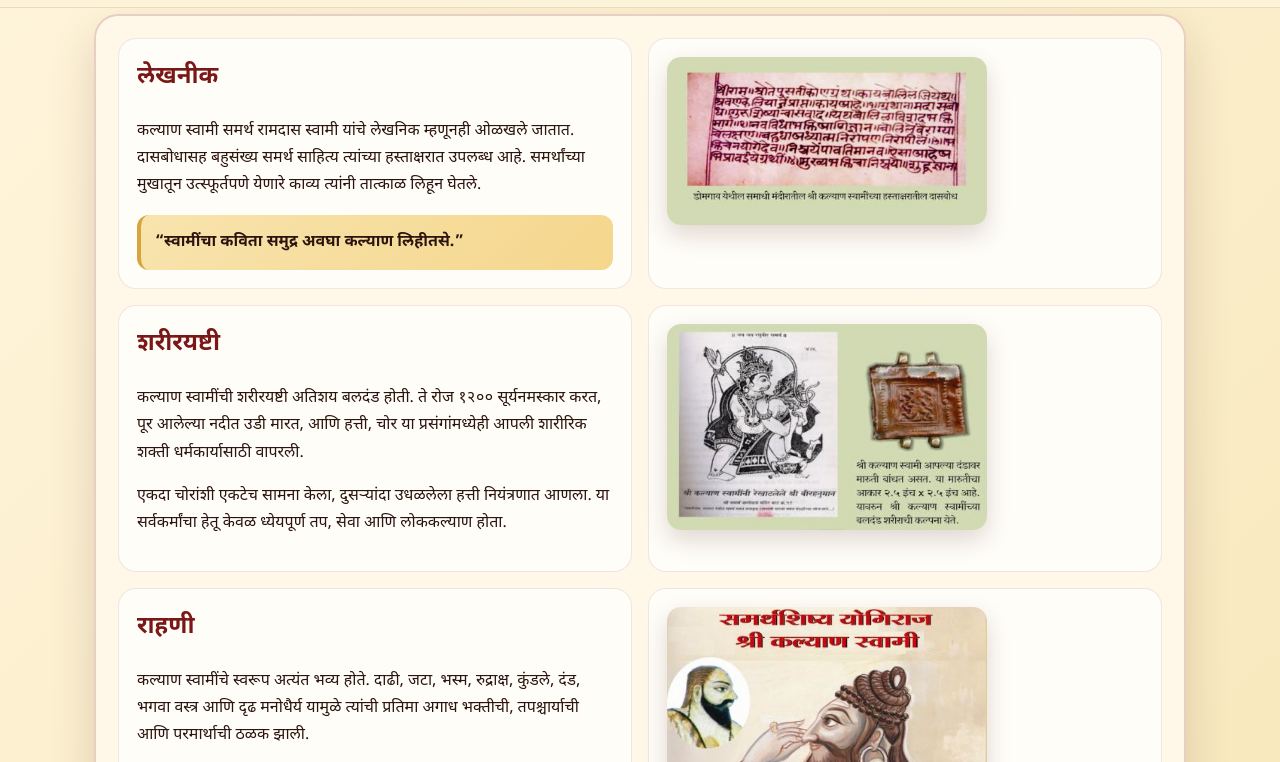
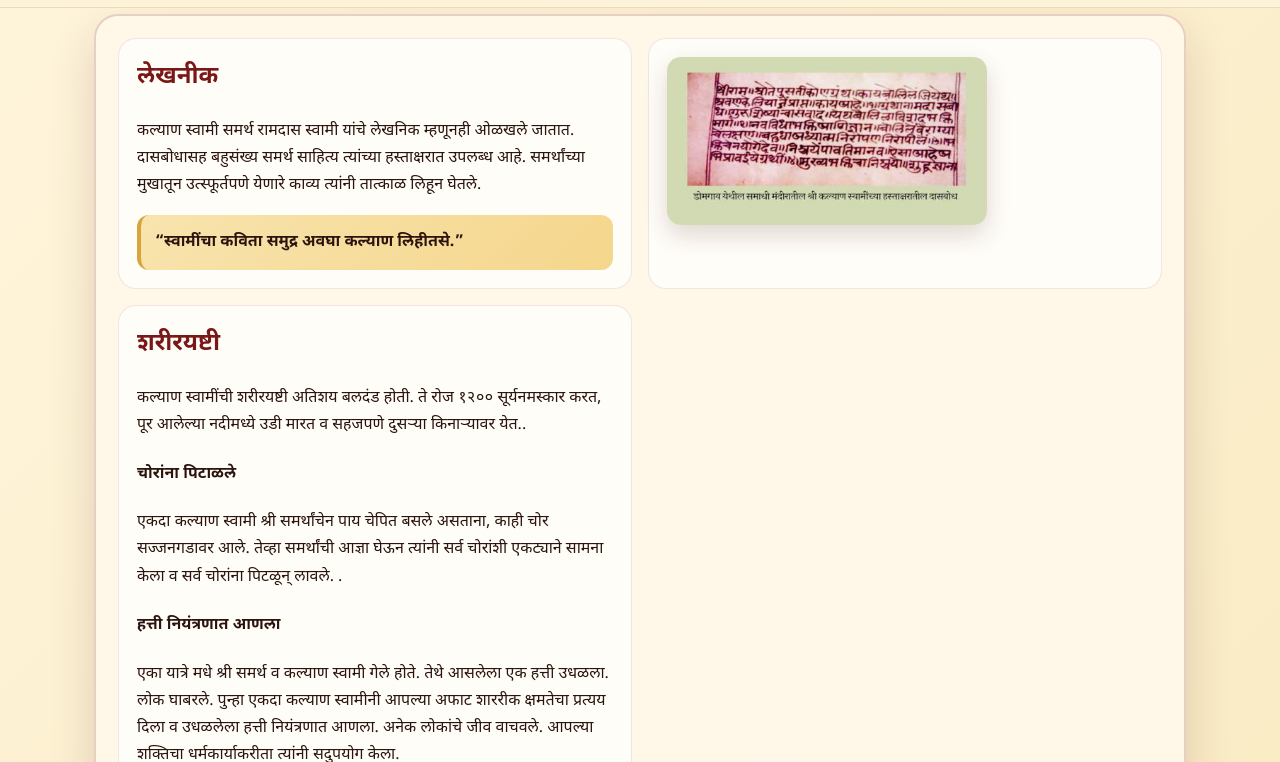
Before and after one commit to mangeshwagh1/kalyanswami, a plain HTML site: page personality.html in a window 1280 px wide. Shown: the part 146-908 px from the top of the page. Drawn offline with Linux system fonts and the light colour scheme.

Commit message:
Corrections

```diff
--- a/personality.html
+++ b/personality.html
@@ -72,8 +72,14 @@
           <div class="hero">
             <article class="card">
               <h2>शरीरयष्टी</h2>
-              <p>कल्याण स्वामींची शरीरयष्टी अतिशय बलदंड होती. ते रोज १२०० सूर्यनमस्कार करत, पूर आलेल्या नदीत उडी मारत, आणि हत्ती, चोर या प्रसंगांमध्येही आपली शारीरिक शक्ती धर्मकार्यासाठी वापरली.</p>
-              <p>एकदा चोरांशी एकटेच सामना केला, दुसऱ्यांदा उधळलेला हत्ती नियंत्रणात आणला. या सर्वकर्मांचा हेतू केवळ ध्येयपूर्ण तप, सेवा आणि लोककल्याण होता.</p>
+              <p>कल्याण स्वामींची शरीरयष्टी अतिशय बलदंड होती. ते रोज १२०० सूर्यनमस्कार करत, पूर आलेल्या नदीमध्ये उडी मारत व सहजपणे दुसर्‍या किनार्‍यावर येत..</p>
+              <h4>चोरांना पिटाळले</h4>
+              <p>एकदा कल्याण स्वामी श्री समर्थांचेन पाय चेपित बसले असताना, काही चोर सज्जनगडावर आले. तेव्हा समर्थांची आज्ञा घेऊन त्यांनी सर्व चोरांशी एकट्याने सामना केला व सर्व चोरांना पिटळून् लावले.
+.</p>
+ <h4>हत्ती नियंत्रणात आणला</h4>
+ एका यात्रे मधे श्री समर्थ व कल्याण स्वामी गेले होते. तेथे आसलेला एक हत्ती उधळला. लोक घाबरले. पुन्हा एकदा कल्याण स्वामीनी आपल्या अफाट शाररीक क्षमतेचा प्रत्यय दिला व उधळलेला हत्ती
+    नियंत्रणात आणला. अनेक लोकांचे जीव वाचवले. आपल्या शक्तिचा धर्मकार्याकरीता त्यांनी  सदुपयोग केला.</div>
+
             </article>
             <article class="card img-wrap">
               <img src="Images/Gallery/Hanuman.jpg" alt="शरीरयष्टी" />
@@ -83,8 +89,8 @@
           <div class="hero">
             <article class="card">
               <h2>राहणी</h2>
-              <p>कल्याण स्वामींचे स्वरूप अत्यंत भव्य होते. दाढी, जटा, भस्म, रुद्राक्ष, कुंडले, दंड, भगवा वस्त्र आणि दृढ मनोधैर्य यामुळे त्यांची प्रतिमा अगाध भक्तीची, तपश्चार्याची आणि परमार्थाची ठळक झाली.</p>
-              <p>त्यांची सेवा, विरक्ती, शिस्त आणि गुरुआज्ञेवरील निष्ठा यामुळे ते “सद्गुरूंचे प्रामाणिक शिष्य” म्हणून देशभर प्रसिद्ध झाले.</p>
+              <p>कल्याण स्वामींची शरीरयष्टी अतिशय बलडंद होती. दाढी व जटा असून जटा रुद्राक्षांनी बांधत असत. अंगाला भस्म लावलेले आसे. दोन्ही कानांमध्ये कुंडले, हाताच्या बोटात मुद्रिका असत.
+                    दंडावर मारुती आसे. जानवेही घालत. त्यांचे वस्त्र म्हणजे भगव्या रंगाचे कौपिंन.</div></p>
             </article>
             <article class="card img-wrap">
               <img src="Images/Gallery/KalyanSwami.jpg" alt="राहणी" />
```
